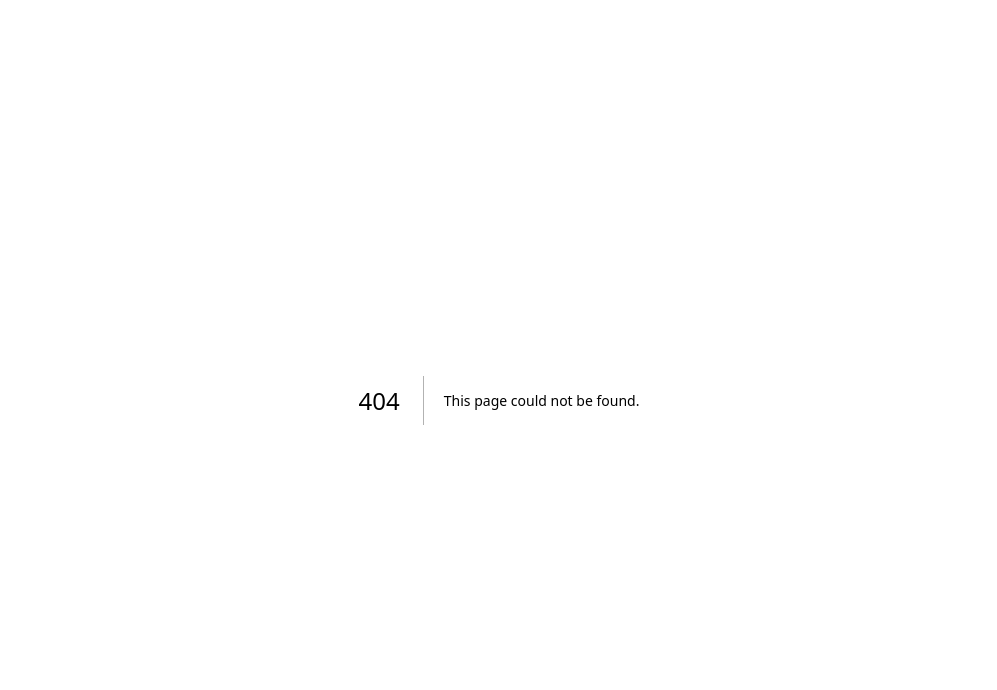
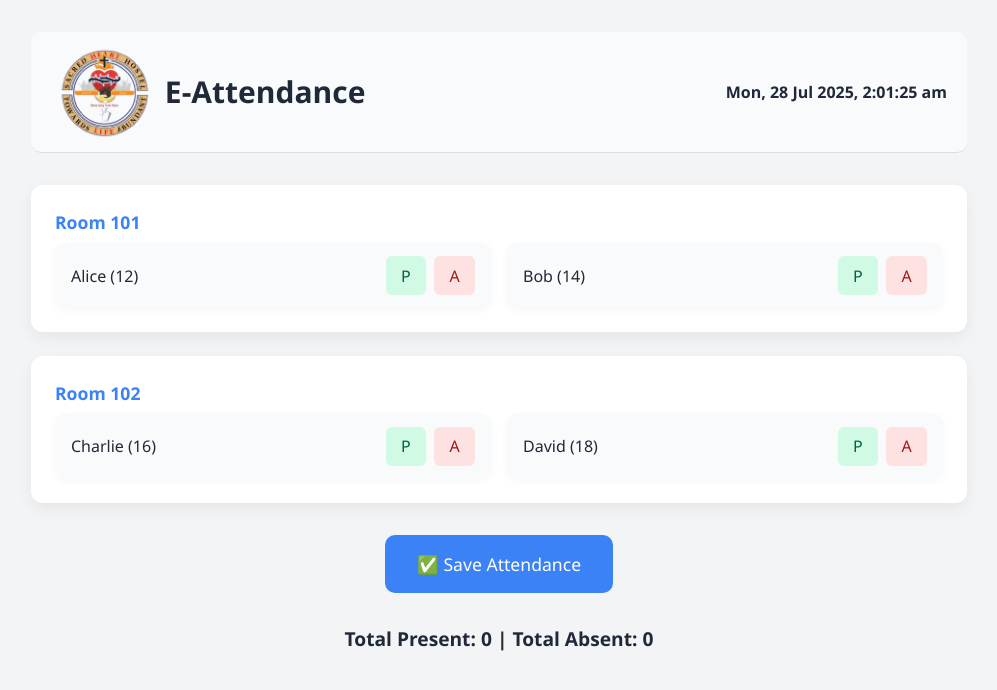
Before and after one commit to kompaaz/hostel-attendance-frontend, a Next.js app: page /take-attendance in a window 1280 px wide. Before the commit this address had no page. Shown: the top 690 px of the page, without its empty margins (141-1138 px from the left). Built offline with nearby package versions, Linux system fonts and the light colour scheme.

Commit message:
take attendance page created

```diff
--- /dev/null
+++ b/app/take-attendance/page.tsx
@@ -0,0 +1,127 @@
+"use client";
+import React, { useEffect, useState } from "react";
+import "../styles/attendance.css";
+
+const groupedUsers = {
+  "101": [
+    { name: "Alice", accNo: "A001", dNo: "12" },
+    { name: "Bob", accNo: "B002", dNo: "14" },
+  ],
+  "102": [
+    { name: "Charlie", accNo: "C003", dNo: "16" },
+    { name: "David", accNo: "D004", dNo: "18" },
+  ],
+};
+
+const page = () => {
+  const [statusMap, setStatusMap] = useState<any>({});
+  const [datetime, setDatetime] = useState(new Date());
+
+  useEffect(() => {
+    const interval = setInterval(() => setDatetime(new Date()), 1000);
+    return () => clearInterval(interval);
+  }, []);
+
+  const handleStatusChange = (accNo: string, status: string) => {
+    setStatusMap((prev: any) => ({ ...prev, [accNo]: status }));
+  };
+
+  const getSummary = () => {
+    const values = Object.values(statusMap);
+    const present = values.filter((v) => v === "present").length;
+    const absent = values.filter((v) => v === "absent").length;
+    return { present, absent };
+  };
+
+  const handleSave = () => {
+    const formattedRecords: any = [];
+    Object.entries(groupedUsers).forEach(([room, students]) => {
+      students.forEach((student) => {
+        formattedRecords.push({
+          accountNumber: student.accNo,
+          name: student.name,
+          status: statusMap[student.accNo] || "absent",
+        });
+      });
+    });
+    console.log("Sending data:", formattedRecords);
+    // Simulate fetch or integrate API
+  };
+
+  const { present, absent } = getSummary();
+  return (
+    <>
+      <header>
+        <div className="header-left">
+          <img src="/logo.png" alt="Logo" />
+          <h1 className="text-3xl font-bold">E-Attendance</h1>
+        </div>
+        <div id="datetime">
+          {new Date(datetime).toLocaleString("en-GB", {
+            weekday: "short", // Mon
+            day: "2-digit", // 28
+            month: "short", // Jul
+            year: "numeric", // 2025
+            hour: "numeric",
+            minute: "numeric",
+            second: "numeric",
+            hour12: true, // am/pm format
+          })}
+        </div>
+      </header>
+
+      <div id="attendance-container">
+        {Object.entries(groupedUsers).map(([room, students]) => (
+          <div className="room-card" key={room}>
+            <div className="room-title">Room {room}</div>
+            <div className="student-list">
+              {students.map((student) => (
+                <div
+                  className="student-card"
+                  key={student.accNo}
+                  data-name={student.name}
+                  data-acc={student.accNo}
+                >
+                  <div className="student-name">
+                    {student.name} ({student.dNo})
+                  </div>
+                  <div className="status-buttons">
+                    <button
+                      className={`status-btn present ${
+                        statusMap[student.accNo] === "present" ? "active" : ""
+                      }`}
+                      onClick={() =>
+                        handleStatusChange(student.accNo, "present")
+                      }
+                    >
+                      P
+                    </button>
+                    <button
+                      className={`status-btn absent ${
+                        statusMap[student.accNo] === "absent" ? "active" : ""
+                      }`}
+                      onClick={() =>
+                        handleStatusChange(student.accNo, "absent")
+                      }
+                    >
+                      A
+                    </button>
+                  </div>
+                </div>
+              ))}
+            </div>
+          </div>
+        ))}
+      </div>
+
+      <button id="saveBtn" onClick={handleSave}>
+        ✅ Save Attendance
+      </button>
+      <div id="summary">
+        Total Present: {present} | Total Absent: {absent}
+      </div>
+    </>
+  );
+};
+
+export default page;
```
